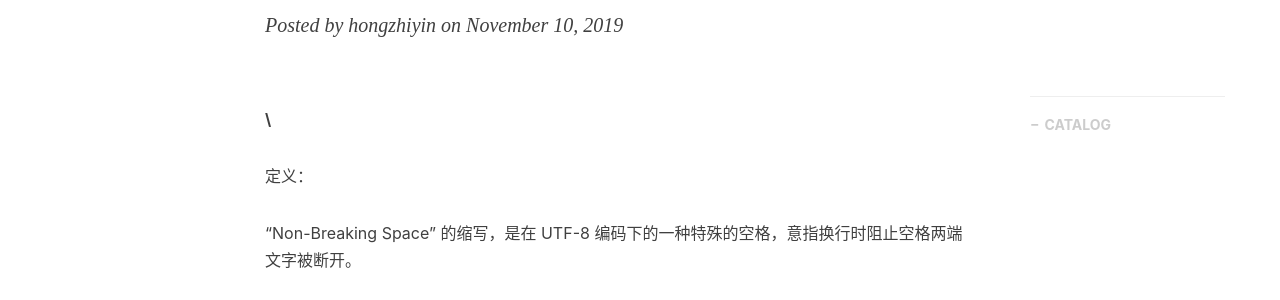
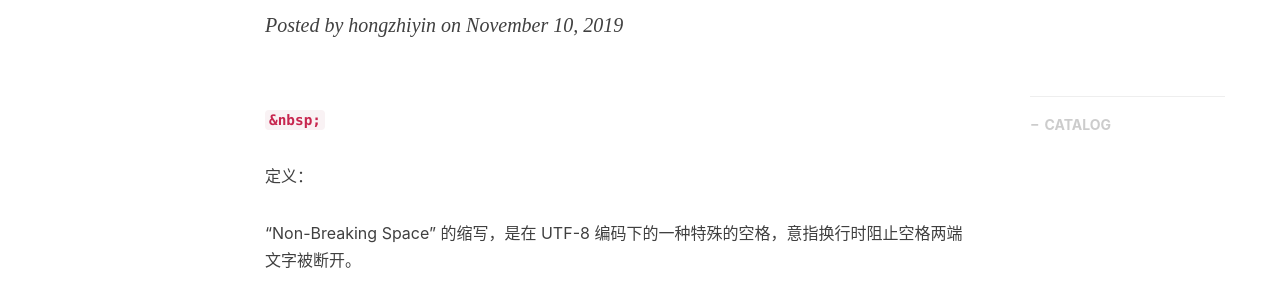
Before and after one commit to hongzhiyin/hongzhiyin.github.io, a Jekyll site: the page built from _posts/Void_Treasure/2019-11-10-knowledge-fragmentation.md, in a window 1280 px wide. Shown: the part 257-557 px from the top of the page. Built offline with Jekyll 4.4.1, drawn with Linux system fonts in a browser that asks for light colours; nearby versions of some CDN libraries; comment, search, counter and statistics services are not loaded.

Commit message:
Update 2019-11-10-knowledge-fragmentation.md

```diff
--- a/_posts/Void_Treasure/2019-11-10-knowledge-fragmentation.md
+++ b/_posts/Void_Treasure/2019-11-10-knowledge-fragmentation.md
@@ -11,7 +11,7 @@ tags:
 
 
 
-**\&nbsp;**
+**`&nbsp;`**
 
 定义：
 
```
